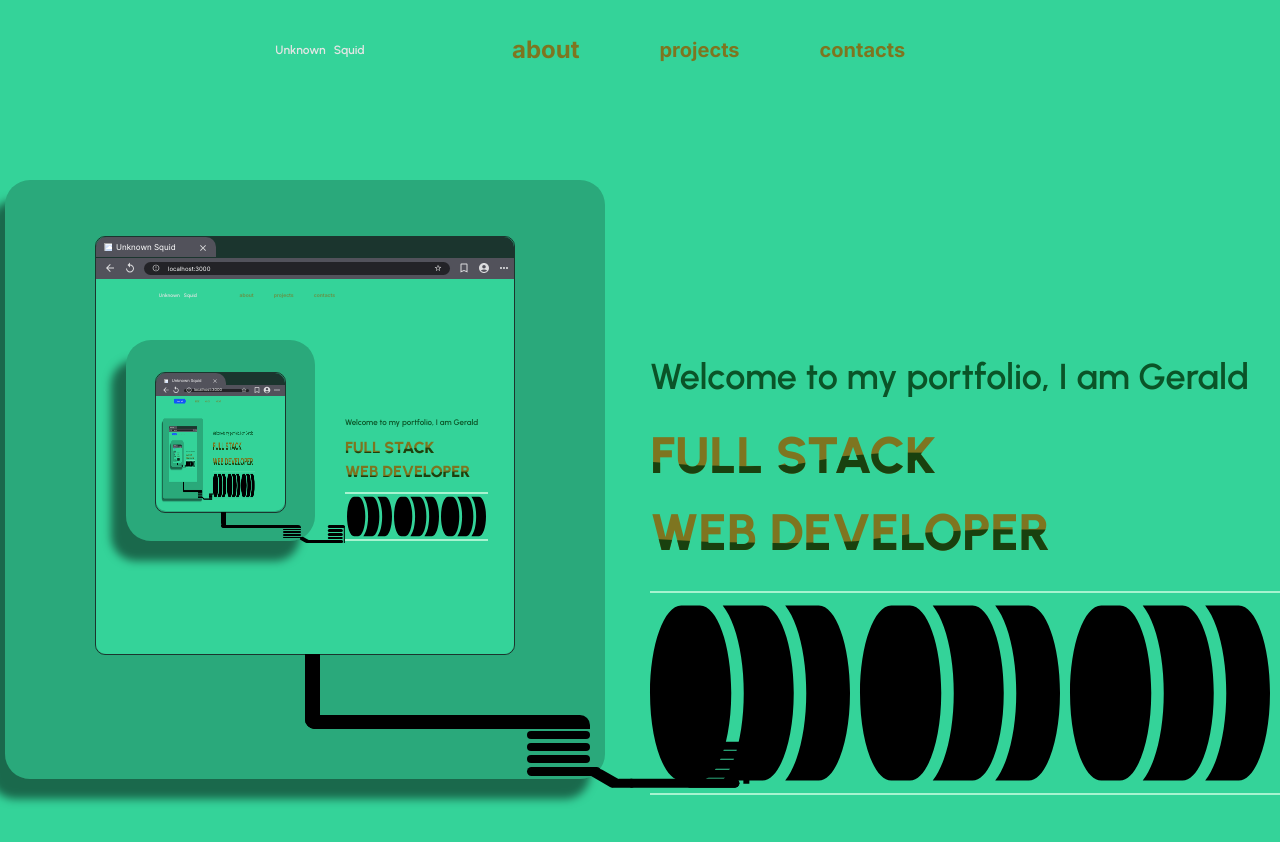
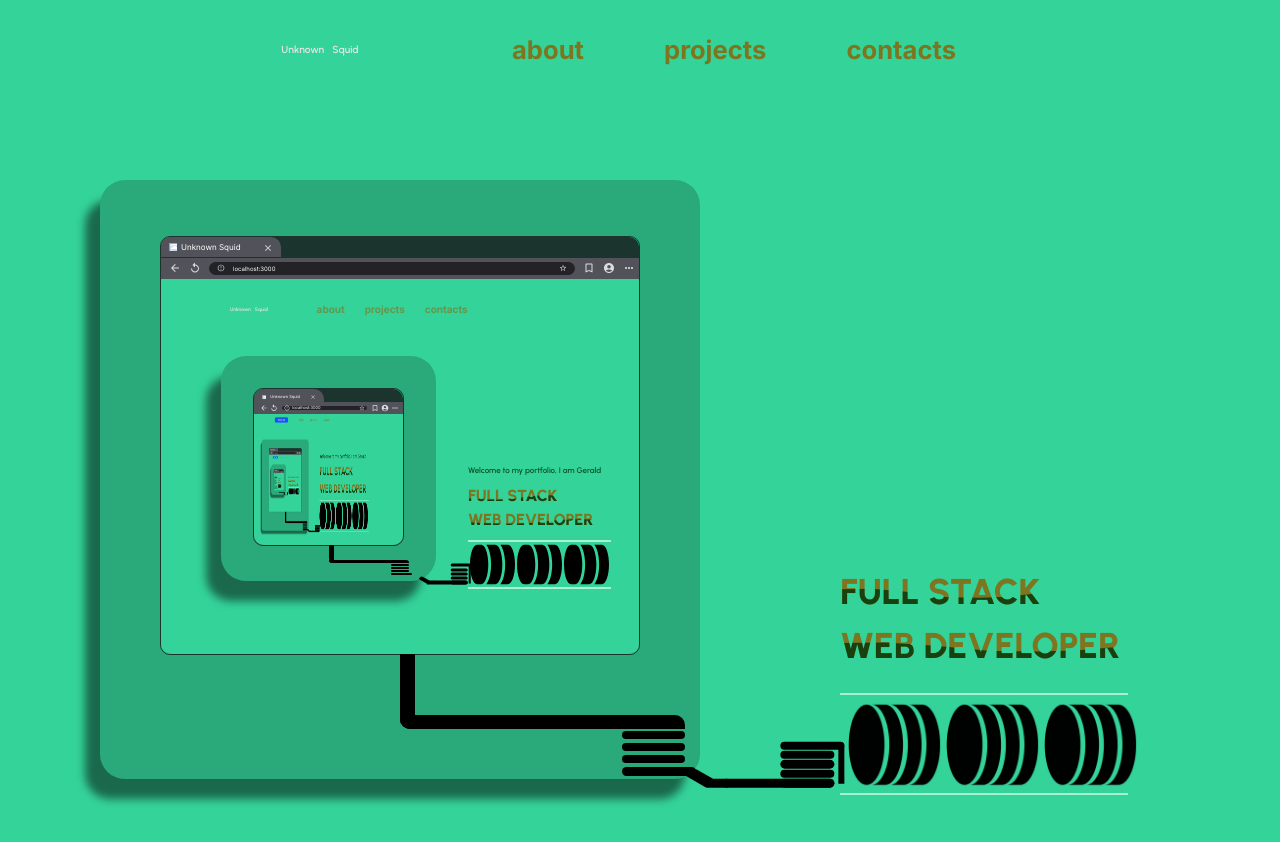
Before and after one commit to Unknown-Squid/my_portfolio, a Next.js app in the folder my_portfolio/: page / in a window 1280 px wide. Shown: the top 842 px of the page. Built offline with nearby package versions, Linux system fonts and the light colour scheme; grey boxes are pictures that could not be loaded.

Commit message:
making my hero page in my portfolio responsive

```diff
--- a/my_portfolio/app/Components/Hero.js
+++ b/my_portfolio/app/Components/Hero.js
@@ -2,52 +2,51 @@ import React from 'react'
 import WebsiteCard from './WebsiteCard'
 import { FontAwesomeIcon } from '@fortawesome/react-fontawesome';
 import { faDatabase } from '@fortawesome/free-solid-svg-icons';
+import Image from 'next/image';
 
 const Hero = () => {
 
-  const icons = [faDatabase, faDatabase, faDatabase];
+  const icons = ["/database icon.png", "/database icon.png", "/database icon.png"];
 
 
 
   return (
     <div id="hero" className='w-full h-[855px] flex flex-row'>
 
-        <div className='w-[800px] h-[70%] flex justify-center'>
+        <div className='md:w-full lg:w-[800px] md:h-[90%] lg:h-[70%] flex justify-center'>
 
             <WebsiteCard/>
 
         </div>
 
-        <div className='h-[70%] flex-1 flex flex-col justify-end gap-5 mt-24'>
+        <div className='h-[70%] flex-1 hidden lg:flex flex-col justify-end gap-5 mt-24'>
 
-            <div className='w-fit overflow-hidden ml-10'>
-                <p className='text-4xl font-usbold text-[#00350b]/[.8] type-animation'>Welcome to my portfolio, I am Gerald</p>
+            <div className='w-fit overflow-hidden lg:ml-2 xl:ml-10'>
+                <p className='lg:text-[1vw] xl:text-[1.5vw] font-usbold text-[#00350b]/[.8] type-animation'>Welcome to my portfolio, I am Gerald</p>
             </div>
 
-            <div className='flex flex-col ml-10 w-fit overflow-hidden'>
+            <div className='flex flex-col lg:ml-2 xl:ml-10 w-fit overflow-hidden'>
 
                 <div className='flex relative w-full top-text-container'>
-                    <p className='text-[4vw] text-[#915e01]/[.8] font-ubold'>FULL STACK</p>
-                    <p className="text-[4vw] text-[#915e01]/[.8] font-ubold">FULL STACK</p>
+                    <p className='lg:text-[2vw] xl:text-[2.8vw] 2xl:text-[3.5vw] text-[#915e01]/[.8] font-ubold'>FULL STACK</p>
+                    <p className="lg:text-[2vw] xl:text-[2.8vw] 2xl:text-[3.5vw] text-[#915e01]/[.8] font-ubold">FULL STACK</p>
                 </div>
                 <div className='flex relative w-full bottom-text-container'>
-                    <p className='text-[4vw] text-[#915e01]/[.8] font-ubold'>WEB DEVELOPER</p>
-                    <p className="text-[4vw] text-[#915e01]/[.8] font-ubold">WEB DEVELOPER</p>
+                    <p className='lg:text-[2vw] xl:text-[2.8vw] 2xl:text-[3.5vw] text-[#915e01]/[.8] font-ubold'>WEB DEVELOPER</p>
+                    <p className="lg:text-[2vw] xl:text-[2.8vw] 2xl:text-[3.5vw] text-[#915e01]/[.8] font-ubold">WEB DEVELOPER</p>
                 </div>
 
             </div>
 
-            <div className='flex ml-10 border-y-[2px] border-emerald-200  w-fit '>
+            <div className='flex lg:ml-2 xl:ml-10 border-y-[2px] border-emerald-200  w-[60%] pl-2'>
                 {icons.map((icon, index) => (
-                    <FontAwesomeIcon
+                    <Image
                         key={index}
-                        icon={icon}
-                        style={{
-                        width: '200px',
-                        height: '200px',
-                        transform: 'rotate(-90deg)',
-                        marginRight: '10px' // Optional, to add space between icons
-                        }}
+                        src={icon}
+                        width={500}
+                        height={500}
+                        alt='database icon'
+                        className='w-[35%] h-[100%]'
                     />
                 ))}
             </div>
--- a/my_portfolio/app/Components/Navbar.js
+++ b/my_portfolio/app/Components/Navbar.js
@@ -43,10 +43,10 @@ const Navbar = ({ activePage, setActivePage }) => {
       <a
         href=""
         onClick={() => setActivePage("/")}
-        className={`${activePage == "/" ? "opacity-1 navbarMenu" : "opacity-[.5] navbarMenuOut"} relative h-[35%] w-[10%] flex justify-center items-center rounded-[25px] px-2 hover:text-[#E89CAE] cursor-grab ml-64`}
+        className={`${activePage == "/" ? "opacity-1 navbarMenu" : "opacity-[.5] navbarMenuOut"} relative h-[35%] md:w-[15%] lg:w-[10%] w-[30%] flex justify-center items-center rounded-[25px] px-2 hover:text-[#E89CAE] cursor-grab ml-5 md:ml-24 lg:ml-32 xl:ml-64`}
       >
         <video
-          className="h-full lg:w-full md:w-1/3 sm:w-1/2 h-3/4 object-cover rounded-[25px]"
+          className="h-full w-full object-cover rounded-[25px]"
           autoPlay
           muted
           loop
@@ -54,7 +54,7 @@ const Navbar = ({ activePage, setActivePage }) => {
           <source src="/logo.mp4" type="video/mp4" />
         </video>
 
-        <div className="w-full flex justify-center items-center absolute gap-2 text-xs font-bold">
+        <div className="w-full flex justify-center items-center absolute gap-2 lg:text-[0.8vw] md:text-[1.2vw] text-[2.5vw] font-bold">
           <div className="flex font-usbold">
             {letterU ? <p id="U">U</p> : <p id="U"></p>}
             {letterU ? <p className="unknown">nknown</p> : null}
@@ -67,14 +67,14 @@ const Navbar = ({ activePage, setActivePage }) => {
 
       </a>
 
-      <div className="h-full w-1/2 text flex justify-start gap-20 items-center font-bold ml-32">
+      <div className="h-full w-1/2 text flex justify-start md:gap-20 gap-5 items-center font-bold md:ml-16 ml-5 lg:ml-32">
         <div
           id="about"
           className={`h-full flex justify-center items-center`}
         >
           <a
             href="#about-me"
-            className={`text-2xl font-bold ${activePage == "about" ? "navBarMenu" : "navBarMenuOut"} hover:text-[#915e01]`}
+            className={`lg:text-2xl md:text-[3vw] lg:text-[2vw] text-[4vw] font-bold ${activePage == "about" ? "navBarMenu" : "navBarMenuOut"} hover:text-[#915e01]`}
             onClick={() => setActivePage("about")}
           >
             about
@@ -86,7 +86,7 @@ const Navbar = ({ activePage, setActivePage }) => {
         >
           <a
             href="#my-projects"
-            className={`text-xl ont-bold ${activePage == "project" ? "navBarMenu" : "navBarMenuOut"} hover:text-[#915e01]`}
+            className={`lg:text-2xl md:text-[3vw] lg:text-[2vw] text-[4vw] ont-bold ${activePage == "project" ? "navBarMenu" : "navBarMenuOut"} hover:text-[#915e01]`}
             onClick={() => setActivePage("project")}
           >
             projects
@@ -98,7 +98,7 @@ const Navbar = ({ activePage, setActivePage }) => {
         >
           <a
             href="#my-contacts"
-            className={`text-xl ont-bold ${activePage == "contact" ? "navBarMenu" : "navBarMenuOut"} hover:text-[#915e01]`}
+            className={`lg:text-2xl md:text-[3vw] lg:text-[2vw] text-[4vw] ont-bold ${activePage == "contact" ? "navBarMenu" : "navBarMenuOut"} hover:text-[#915e01]`}
             onClick={() => setActivePage("contact")}
           >
             contacts
--- a/my_portfolio/app/Components/NavbarView.js
+++ b/my_portfolio/app/Components/NavbarView.js
@@ -41,14 +41,14 @@ const NavbarView = () => {
 
   return (
     <nav
-      className={`flex h-[10%] items-center w-full text-neutral-200 flex-row`}
+      className={`flex h-[10%] items-center w-full text-neutral-200 flex-row mt-3`}
     >
       <div
         onClick={() => (window.location.href = "/")}
-        className="relative h-[35%] w-[20%] flex justify-center items-center rounded-[25px] px-2 hover:text-[#E89CAE] cursor-grab ml-10"
+        className="relative h-[55%] w-[20%] flex justify-center items-center rounded-[25px] px-2 hover:text-[#E89CAE] cursor-grab ml-10"
       >
         <video
-          className="h-full lg:w-full md:w-1/3 sm:w-1/2 h-3/4 object-cover rounded-[25px]"
+          className="h-[20px] lg:w-full w-[80%] object-cover rounded-[25px]"
           autoPlay
           muted
           loop
@@ -56,7 +56,7 @@ const NavbarView = () => {
           <source src="/logo.mp4" type="video/mp4" />
         </video>
 
-        <div className="w-full flex justify-center items-center absolute gap-1 text-[5px] font-bold">
+        <div className="w-full flex justify-center items-center absolute gap-1 lg:text-[5px] text-[0.8vw] font-bold">
           <div className="flex font-usbold">
             {letterU ? <p id="U">U</p> : <p id="U"></p>}
             {letterU ? <p className="unknown">nknown</p> : null}
@@ -76,7 +76,7 @@ const NavbarView = () => {
             !about ? "about" : "aboutActive"
           } h-full flex justify-center items-center`}
         >
-          <a href="" className="text-[5px] text-[#915e01]/[.5] font-bold">about</a>
+          <a href="" className="lg:text-[10px] text-[2vw] text-[#915e01]/[.5] font-bold">about</a>
         </div>
         <div
           id="projects"
@@ -84,7 +84,7 @@ const NavbarView = () => {
             !projects ? "projects" : "projectsActive"
           } h-full flex justify-center items-center`}
         >
-          <a href="" className="text-[5px] text-[#915e01]/[.5] font-bold">projects</a>
+          <a href="" className="lg:text-[10px] text-[2vw] text-[#915e01]/[.5] font-bold">projects</a>
         </div>
         <div
           id="contacts"
@@ -92,7 +92,7 @@ const NavbarView = () => {
             !contacts ? "contacts" : "contactsActive"
           } h-full flex justify-center items-center`}
         >
-          <a href="" className="text-[5px] text-[#915e01]/[.5] font-bold">contacts</a>
+          <a href="" className="lg:text-[10px] text-[2vw] text-[#915e01]/[.5] font-bold">contacts</a>
         </div>
       </div>
     </nav>
--- a/my_portfolio/app/Components/PortfolioView.js
+++ b/my_portfolio/app/Components/PortfolioView.js
@@ -22,16 +22,16 @@ const PortfolioView = () => {
     const positionsBottom = [118, 236, 354, 472 ];
 
     return (
-        <main className='bg-emerald-400 h-full w-full overflow-hidden flex flex-col'>
+        <main className='bg-emerald-400 h-full w-full overflow-hidden flex-col'>
 
             <NavbarView/>
 
-            <div className='w-full h-full flex flex-row mt-2'>
+            <div className='w-full h-full flex flex-row mt-2 justify-center'>
 
-              <div className='w-[50%] h-full flex justify-center ms-5'>
+              <div className='w-full lg:w-[50%] h-full hidden lg:flex justify-center ms-5'>
 
                 <div
-                    className="bg-black/[.2] w-[90%] h-[60%] mt-5 rounded-[25px] flex justify-center relative"
+                    className="bg-black/[.2] w-[80%] lg:w-[90%] h-[80%] lg:h-[60%] mt-5 rounded-[25px] flex justify-center relative"
                     style={{ boxShadow: "-15px 20px 8px rgba(0, 0, 0, 0.5)" }}
                 >
 
@@ -94,7 +94,7 @@ const PortfolioView = () => {
                                 />
                             </div>
 
-                            <div className='bg-black w-[5px] h-[12%] absolute top-[100%] left-[50%] rounded-bl-[10px] flex overflow-visible items-end'>
+                            <div className='bg-black w-[5px] h-[12%] absolute top-[100%] left-[50%] rounded-bl-[10px] hidden lg:flex overflow-visible items-end'>
 
                                 <div className='bg-black w-[15px] h-[18%] relative rounded-bl-[10px]'>
                                     <div className='bg-black w-[1600%] h-full absolute top-0 left-0 rounded-bl-[10px] rounded-tr-[10px] flex justify-end items-end'>
@@ -114,7 +114,9 @@ const PortfolioView = () => {
                         </div>
                     </div>
 
-                    <div className={`bg-black h-[1.8%] w-[5%] absolute bottom-[-0.5%] right-[3%] rounded-tl-[30px] rounded-br-[25px] rounded-bl-[10px] rounded-tr-[2px] rotate-[30deg] flex justify-end`}>
+
+
+                    <div className={`bg-black h-[1.8%] w-[5%] absolute bottom-[-0.5%] right-[3%] rounded-tl-[30px] rounded-br-[25px] rounded-bl-[10px] rounded-tr-[2px] rotate-[30deg] hidden lg:flex justify-end`}>
                         <div className="flex relative w-[50%] h-full">
                             <div className="bg-black h-[90%] w-[150%] absolute bottom-[26%] left-[50%] rounded-tl-[30px] rounded-bl-[5px] rounded-r-[10px] rotate-[-30deg] flex justify-end">
 
@@ -149,26 +151,26 @@ const PortfolioView = () => {
                 </div>
               </div>
 
-              <div className='flex-1 flex flex-col mt-24 gap-2'>
+              <div className='flex w-[80%] lg:w-fit flex-col md:mt-14 sm:mt-10 mt-5 lg:mt-32 gap-2'>
 
-                <div className='w-fit overflow-hidden ml-5'>
-                  <p className='text-[0.5rem] font-usbold text-[#00350b]/[.8] type-animation'>Welcome to my portfolio, I am Gerald</p>
+                <div className='w-fit overflow-hidden lg:ml-5'>
+                  <p className='text-[3vw] lg:text-[0.5rem] font-usbold text-[#00350b]/[.8] type-animation'>Welcome to my portfolio, I am Gerald</p>
                 </div>
 
-                <div className='flex flex-col ml-5 w-fit overflow-hidden'>
+                <div className='flex flex-col lg:ml-5 w-fit overflow-hidden'>
 
                     <div className='flex relative w-full top-text-container'>
-                      <p className='text-[1rem] text-[#915e01]/[.8] font-ubold'>FULL STACK</p>
-                      <p className="text-[1rem] text-[#915e01]/[.8] font-ubold">FULL STACK</p>
+                      <p className='text-[7vw] lg:text-[1rem] text-[#915e01]/[.8] font-ubold'>FULL STACK</p>
+                      <p className="text-[7vw] lg:text-[1rem] text-[#915e01]/[.8] font-ubold">FULL STACK</p>
                     </div>
                     <div className='flex relative w-full bottom-text-container'>
-                      <p className='text-[1rem] text-[#915e01]/[.8] font-ubold'>WEB DEVELOPER</p>
-                      <p className="text-[1rem] text-[#915e01]/[.8] font-ubold">WEB DEVELOPER</p>
+                      <p className='text-[7vw] lg:text-[1rem] text-[#915e01]/[.8] font-ubold'>WEB DEVELOPER</p>
+                      <p className="text-[7vw] lg:text-[1rem] text-[#915e01]/[.8] font-ubold">WEB DEVELOPER</p>
                     </div>
 
                 </div>
 
-                <div className='flex ml-5 border-y-[2px] border-emerald-200 w-fit'>
+                <div className='hidden lg:flex lg:ml-5 border-y-[2px] border-emerald-200 w-fit'>
                     {icons.map((icon, index) => (
                     <FontAwesomeIcon
                         key={index}
--- a/my_portfolio/app/Components/WebsiteCard.js
+++ b/my_portfolio/app/Components/WebsiteCard.js
@@ -18,14 +18,16 @@ const WebsiteCard = () => {
   const positionsTop = [150, 450, 750, 1050];
   const positionsBottom = [110, 220, 330, 440];
 
+  const icons = ["/database icon.png", "/database icon.png", "/database icon.png"];
+
   return (
     <div
-      className="bg-black/[.2] w-[600px] h-full mt-20 rounded-[25px] flex justify-center relative"
+      className="bg-black/[.2] w-[90%] lg:w-[600px] h-fit lg:h-full mt-20 rounded-[25px] flex justify-center relative"
       style={{ boxShadow: "-15px 20px 8px rgba(0, 0, 0, 0.5)" }}
     >
-        <div className="bg-transparent w-full h-full rounded-[25px] flex justify-center overflow-hidden">
+        <div className="bg-transparent w-full h-fit lg:h-full rounded-[25px] flex flex-col items-center lg:flex-row lg:items-start justify-center overflow-hidden lg:p-0 py-4">
 
-            <div className="felx flex-col border border-zinc-900/[.8] w-[70%] h-[70%] mt-14 rounded-[10px] overflow-hidden relative overflow-visible">
+            <div className="felx flex-col border border-zinc-900/[.8] w-[80%] h-fit lg:h-[70%] mt-14 rounded-[10px] overflow-hidden relative overflow-visible">
 
                 <div className="flex w-full h-[5%] bg-zinc-900/[.8] rounded-t-[10px]">
                     <div className="w-[120px] h-[20px] rounded-t-[10px] bg-zinc-600 p-1 justify-between flex items-end px-2">
@@ -73,12 +75,12 @@ const WebsiteCard = () => {
                     </div>
                 </div>
 
-                <div className="w-full h-[90%] flex overflow-hidden rounded-b-[10px]">
+                <div className="w-full h-fit lg:h-[90%] flex overflow-hidden rounded-b-[10px]">
                     <PortfolioView/>
                 </div>
 
 
-                <div className='bg-black w-[15px] h-[18%] absolute top-[100%] left-[50%] rounded-bl-[10px] flex overflow-visible items-end'>
+                <div className='bg-black w-[15px] h-[18%] absolute top-[100%] left-[50%] rounded-bl-[10px] hidden lg:flex overflow-visible items-end'>
 
                     <div className='bg-black w-[15px] h-[18%] relative rounded-bl-[10px]'>
                         <div className='bg-black w-[1900%] h-full absolute top-0 left-0 rounded-bl-[10px] rounded-tr-[10px] flex justify-end items-end'>
@@ -96,14 +98,27 @@ const WebsiteCard = () => {
                 </div>
 
             </div>
+
+            <div className='lg:hidden flex w-full justify-center'>
+                    {icons.map((icon, index) => (
+                        <Image
+                            key={index}
+                            src={icon}
+                            width={500}
+                            height={500}
+                            alt='database icon'
+                            className='w-[28%] h-[100%]'
+                        />
+                    ))}
+            </div>
         </div>
 
-        <div className={`bg-black h-[1.8%] w-[5%] absolute bottom-[-0.5%] right-[-2.2%] rounded-tl-[30px] rounded-br-[10px] rounded-tr-[2px] rotate-[30deg] flex justify-end`}>
+        <div className={`bg-black h-[1.8%] w-[5%] absolute bottom-[-0.5%] right-[-2.2%] rounded-tl-[30px] rounded-br-[10px] rounded-tr-[2px] rotate-[30deg] hidden lg:flex justify-end`}>
             <div className="flex relative w-[50%] h-full">
                 <div className="bg-black h-[79%] w-[150%] absolute bottom-[48.5%] left-[60%] rounded-tl-[30px] rounded-bl-[5px] rounded-r-[10px] rotate-[-30deg] flex justify-end">
 
                     <div className="flex relative w-[50%] h-full ">
-                        <div className="flex absolute top-0 left-[70%] w-[970%] h-full bg-black rounded-r-[10px] flex justify-end">
+                        <div className="flex absolute top-0 left-[70%] lg:w-[670%] xl:w-[970%] h-full bg-black rounded-r-[10px] flex justify-end">
 
                             <div className='bg-black w-[50%] h-full relative rounded-[10px] relative'>
                                 {positionsBottom.map((bottomValue, index) => (
--- a/my_portfolio/app/page.js
+++ b/my_portfolio/app/page.js
@@ -39,7 +39,7 @@ const Home = () => {
   }, []);
 
   return (
-    <main className='bg-emerald-400 h-fit w-full flex flex-col relative'>
+    <main className='bg-emerald-400 h-fit w-full flex flex-col relative overflow-x-hidden'>
       <Navbar activePage={activePage} setActivePage={setActivePage} />
       <Hero />
 
```
Also changed, not shown: my_portfolio/public/database icon.png (added).
